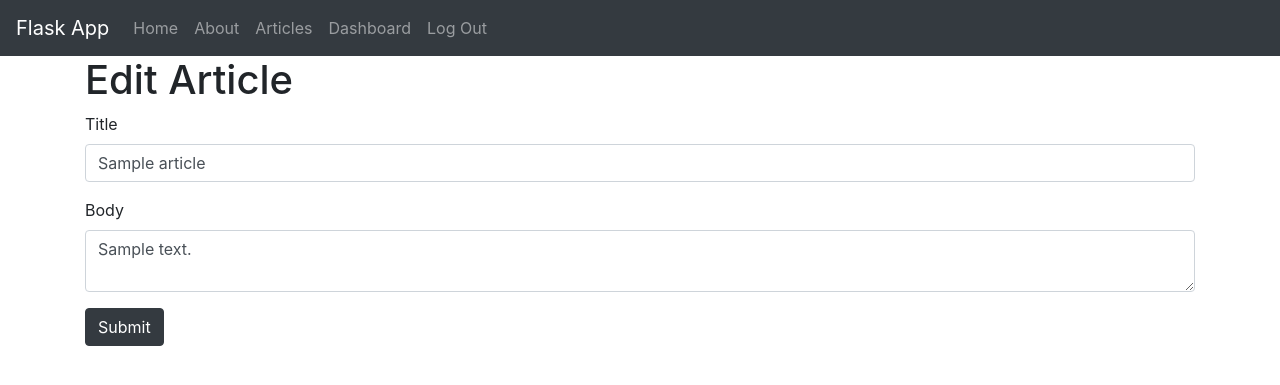
After one commit to KristinaFrants/Python-Flask-App, a Flask app: page /edit_article/1 in a window 1280 px wide. The commit adds this page. Shown: the top 385 px of the page. Run offline with Flask 2, Linux system fonts and the light colour scheme; the visitor is signed in with stand-in values (Sample User, id 1); tables that the repository leaves empty or names only in its code hold one stand-in row (values such as "Sample post"); some libraries are stand-ins or nearby versions.

Commit message:
delete and edit

```diff
--- a/app.py
+++ b/app.py
@@ -162,6 +162,40 @@ def add_article():
     return render_template('add_article.html', form=form)
 
 
+@app.route('/edit_article/<string:id>', methods=['GET', 'POST'])
+@is_logged_in
+def edit_article(id):
+    cur = mysql.connection.cursor()
+    #get article by id
+    result = cur.execute("SELECT * FROM articles WHERE id = %s", [id])
+    article = cur.fetchone()
+    #get form
+    form = ArticleForm(request.form)
+    #populate article fields
+    form.title.data = article['title']
+    form.body.data = article['body']
+    if request.method == 'POST' and form.validate():
+        title = request.form['title']
+        body = request.form['body']
+        #create a cursor
+        cur = mysql.connection.cursor()
+        cur.execute("UPDATE articles SET title=%s, body=%s WHERE id = %s", (title, body, id))
+        mysql.connection.commit()
+        cur.close()
+        flash('Article Updated', 'success')
+        return redirect(url_for('dashboard'))
+    return render_template('edit_article.html', form=form)
+
+#Delete article
+@app.route('/delete_article/<string:id>', methods=['POST'])
+@is_logged_in
+def delete_article(id):
+    cur = mysql.connection.cursor()
+    cur.execute("DELETE FROM articles WHERE id = %s", [id])
+    mysql.connection.commit()
+    cur.close()
+    flash('Article Deleted', 'success')
+    return redirect(url_for('dashboard'))
 
 if __name__ == '__main__':
     app.secret_key='secret123'
--- a/templates/dashboard.html
+++ b/templates/dashboard.html
@@ -19,7 +19,11 @@
         <td>{{article.author}}</td>
         <td>{{article.create_date}}</td>
         <td><a href="edit_article/{{article.id}}"class="btn btn-dark pull-right">Edit</a></td>
-        <td><a href="#" class="btn btn-danger">Delete</a></td>
+        <td><form action="{{url_for('delete_article', id=article.id)}}" method='POST'>
+            <input type="hidden" name="_method" value="DELETE">
+            <input type="submit" value="Delete" class="btn btn-danger">
+        </form>
+            </td>
     </tr>
     {% endfor %}
 </table>
--- /dev/null
+++ b/templates/edit_article.html
@@ -0,0 +1,15 @@
+{% extends 'layout.html'%}
+
+{% block body %}
+<h1>Edit Article</h1>
+{% from "includes/_formhelpers.html" import render_field %}
+<form method="POST" action="">
+    <div class="form-group">
+        {{render_field(form.title, class_="form-control")}}
+    </div>
+    <div class="form-group">
+        {{render_field(form.body, class_="form-control", id="editor")}}
+    </div>
+    <p><input type="submit" class="btn btn-dark" value="Submit"></p>
+</form>
+{% endblock %}
--- a/templates/includes/_navbar.html
+++ b/templates/includes/_navbar.html
@@ -19,21 +19,21 @@
         <li class="nav-item">
           <a class="nav-link" href="/dashboard" tabindex="-1" >Dashboard</a>
         </li>
-        <li class="nav-item">
+        <li class="nav-item pull-right">
           <a class="nav-link" href="/logout" tabindex="-1" >Log Out</a>
         </li>
         {% else %}
-        <li class="nav-item navbar-right">
-          <a class="nav-link" href="/login">Log In</a>
+        <li class="nav-item">
+          <a class="nav-link " href="/login">Log In</a>
         </li>
         <li class="nav-item">
-          <a class="nav-link" href="/register" tabindex="-1" >Register</a>
+          <a class="nav-link " href="/register" tabindex="-1" >Register</a>
         </li>
         {% endif %}
       </ul>
-      <form class="form-inline my-2 my-lg-0">
+      <!-- <form class="form-inline my-2 my-lg-0">
         <input class="form-control mr-sm-2" type="text" placeholder="Search" aria-label="Search">
         <button class="btn btn-secondary my-2 my-sm-0" type="submit">Search</button>
-      </form>
+      </form> -->
     </div>
   </nav>
```
